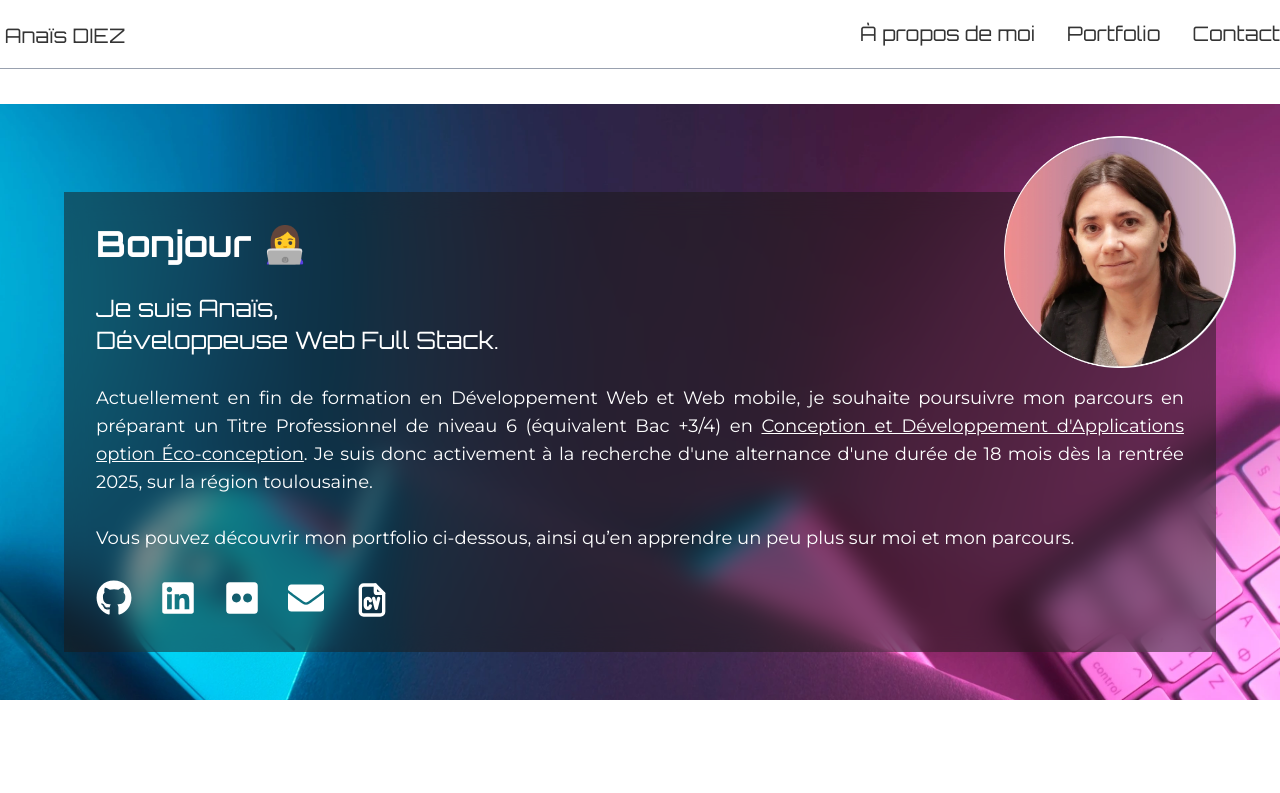
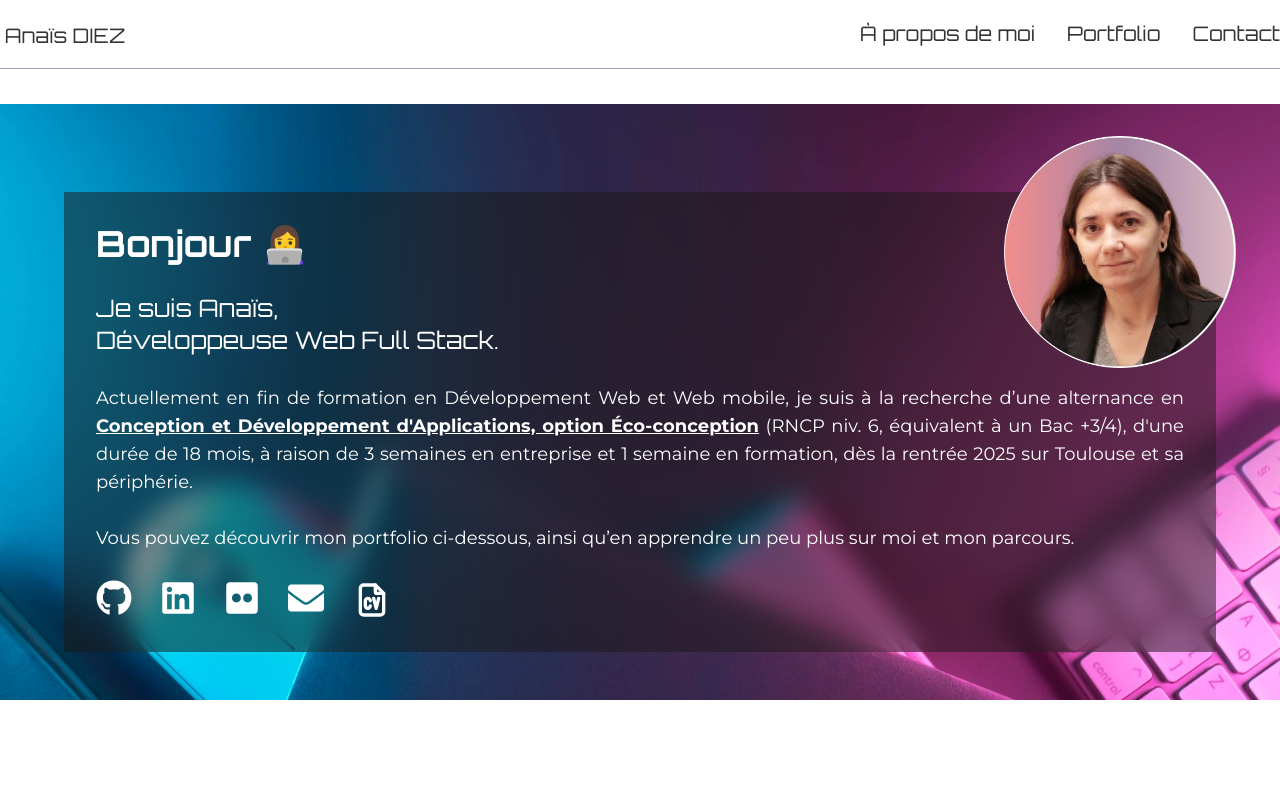
Before and after one commit to Anais-DZ/Portfolio, a React (Vite) app: page / in a window 1280 px wide. Shown: the top 793 px of the page. Built offline with nearby package versions, Linux system fonts and the light colour scheme.

Commit message:
ajout projet premier portfolio

```diff
--- a/src/componants/Introduction.tsx
+++ b/src/componants/Introduction.tsx
@@ -34,16 +34,16 @@ function Introduction() {
                             Développeuse Web Full Stack.
                         </p>
                         <p className="text-justify lg:text-lg">
-                            Actuellement en fin de formation en Développement Web et Web mobile, je souhaite poursuivre mon parcours en préparant un Titre Professionnel de niveau 6 (équivalent Bac +3/4) en{" "}
+                            Actuellement en fin de formation en Développement Web et Web mobile, je suis à la recherche d’une alternance en{" "}
                             <a
                                 href="/plaquette_cda.pdf"
                                 title="cliquez ici pour + d'info"
                                 target="_blank"
-                                className="underline lg:hover:text-pink-500 transition-all duration-300 ease-in-out"
+                                className="underline lg:hover:text-pink-500 transition-all duration-300 ease-in-out font-bold"
                             >
-                                Conception et Développement d'Applications option Éco-conception
+                                Conception et Développement d'Applications, option Éco-conception
                             </a>
-                            . Je suis donc activement à la recherche d'une alternance d'une durée de 18 mois dès la rentrée 2025, sur la région toulousaine.
+                            {" "}(RNCP niv. 6, équivalent à un Bac +3/4), d'une durée de 18 mois, à raison de 3 semaines en entreprise et 1 semaine en formation, dès la rentrée 2025 sur Toulouse et sa périphérie.
                         </p>
                         <p className="text-left lg:text-lg">
                             Vous pouvez découvrir mon portfolio ci-dessous, ainsi qu’en apprendre un peu plus sur moi et mon parcours.
```
